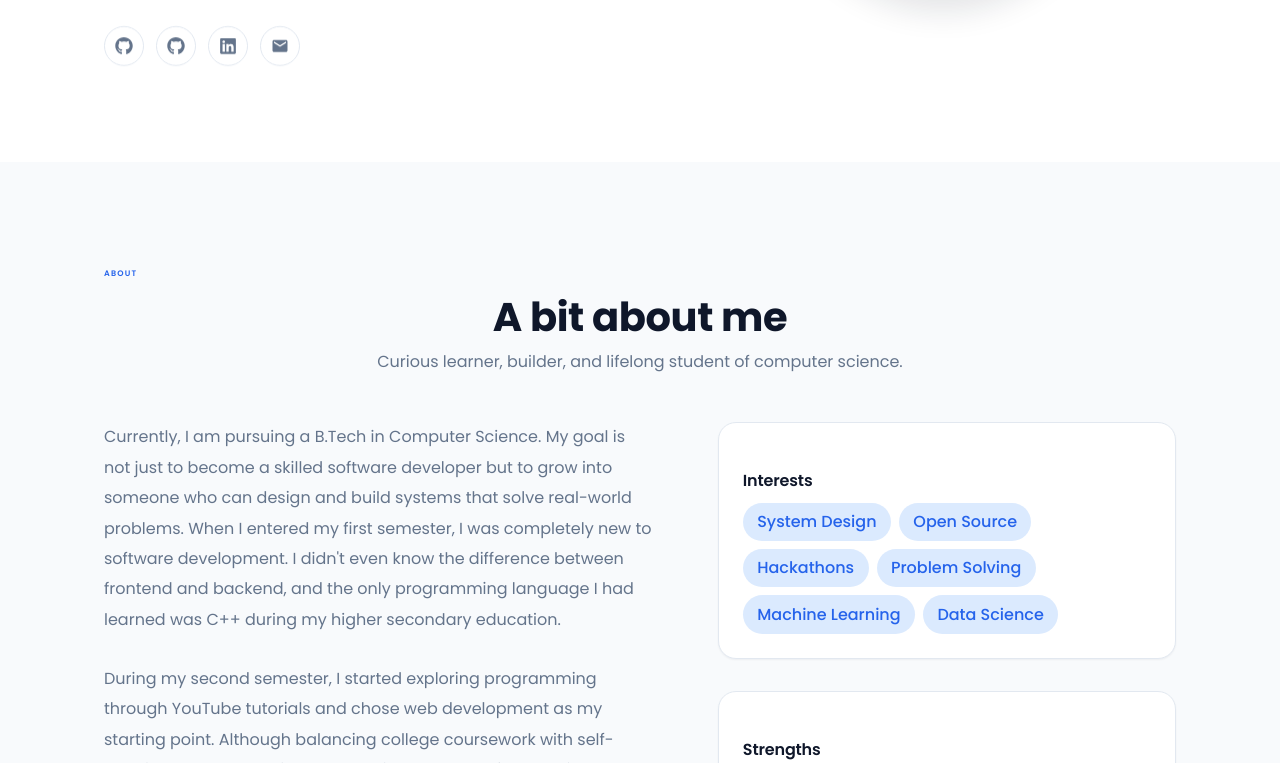
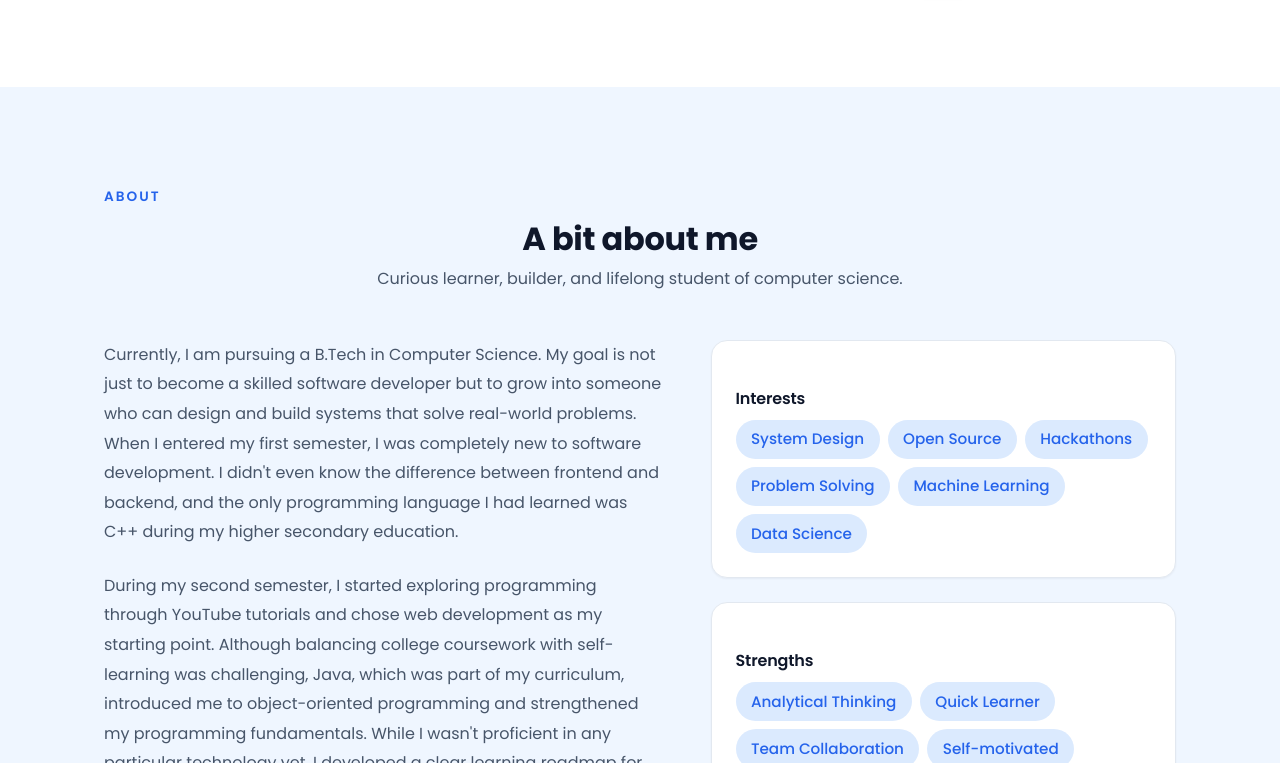
Before and after one commit to RAR2025/portfolio-website-, a React (Vite) app: page / in a window 1280 px wide. Shown: the part 537-1300 px from the top of the page. Built offline with nearby package versions, Linux system fonts and the light colour scheme.

Commit message:
fixed design

```diff
--- a/src/App.css
+++ b/src/App.css
@@ -24,34 +24,41 @@
 
 /* ---------- 1. Variables ---------- */
 :root {
+  /* Brand — used sparingly for primary actions and accents */
   --primary: #2563eb;
   --primary-hover: #1d4ed8;
   --primary-soft: #dbeafe;
+  --primary-tint: #eff6ff;
   --accent: #0ea5e9;
 
+  /* Surfaces */
   --bg: #ffffff;
   --bg-alt: #f8fafc;
   --bg-elevated: #ffffff;
+  --card: #ffffff;
+  --card-hover: #f8fafc;
 
+  /* Text — neutral hierarchy, no blue */
   --text: #0f172a;
-  --text-muted: #64748b;
-  --text-subtle: #94a3b8;
+  --text-muted: #475569;
+  --text-subtle: #64748b;
 
+  /* Borders */
   --border: #e2e8f0;
   --border-strong: #cbd5e1;
 
-  --card: #ffffff;
-  --card-hover: #f8fafc;
-
+  /* Shadows */
   --shadow-sm: 0 1px 2px rgba(15, 23, 42, 0.05);
   --shadow-md: 0 4px 16px rgba(15, 23, 42, 0.08);
   --shadow-lg: 0 12px 32px rgba(15, 23, 42, 0.12);
 
+  /* Radii */
   --radius-sm: 8px;
   --radius: 12px;
   --radius-lg: 16px;
   --radius-pill: 999px;
 
+  /* Spacing scale */
   --space-1: 0.25rem;
   --space-2: 0.5rem;
   --space-3: 0.75rem;
@@ -62,23 +69,37 @@
   --space-8: 4rem;
   --space-9: 6rem;
 
+  /* Layout */
   --container: 1120px;
   --nav-height: 72px;
 
+  /* Type & motion */
   --transition: 0.25s cubic-bezier(0.4, 0, 0.2, 1);
   --font-sans: 'Poppins', 'Inter', system-ui, -apple-system, 'Segoe UI', Roboto,
     sans-serif;
+
+  /* Responsive type scale (fluid) */
+  --text-xs: clamp(0.78rem, 0.72rem + 0.2vw, 0.85rem);
+  --text-sm: clamp(0.88rem, 0.82rem + 0.2vw, 0.95rem);
+  --text-base: clamp(0.95rem, 0.9rem + 0.2vw, 1rem);
+  --text-lg: clamp(1.05rem, 1rem + 0.3vw, 1.2rem);
+  --text-xl: clamp(1.25rem, 1.1rem + 0.6vw, 1.5rem);
+  --text-2xl: clamp(1.5rem, 1.2rem + 1.2vw, 2rem);
+  --text-3xl: clamp(2rem, 1.4rem + 2.4vw, 3rem);
 }
 
 [data-theme='dark'] {
   --primary: #60a5fa;
   --primary-hover: #93c5fd;
   --primary-soft: #1e3a8a;
+  --primary-tint: #0f172a;
   --accent: #38bdf8;
 
   --bg: #0b1220;
   --bg-alt: #0f172a;
   --bg-elevated: #111827;
+  --card: #111827;
+  --card-hover: #0f172a;
 
   --text: #e2e8f0;
   --text-muted: #94a3b8;
@@ -87,14 +108,9 @@
   --border: #1e293b;
   --border-strong: #334155;
 
-  --card: #111827;
-  --card-hover: #0f172a;
-
   --shadow-sm: 0 1px 2px rgba(0, 0, 0, 0.4);
   --shadow-md: 0 4px 16px rgba(0, 0, 0, 0.4);
   --shadow-lg: 0 12px 32px rgba(0, 0, 0, 0.5);
-
-  --primary-soft: #1e293b;
 }
 
 /* ---------- 2. Reset & Base ---------- */
@@ -113,7 +129,7 @@ body {
   margin: 0;
   min-height: 100vh;
   font-family: var(--font-sans);
-  font-size: 16px;
+  font-size: var(--text-base);
   line-height: 1.6;
   color: var(--text);
   background-color: var(--bg);
@@ -176,20 +192,20 @@ h6 {
 }
 
 h1 {
-  font-size: clamp(2rem, 4vw + 1rem, 3.5rem);
+  font-size: var(--text-3xl);
   font-weight: 800;
 }
 
 h2 {
-  font-size: clamp(1.5rem, 2.5vw + 0.5rem, 2.5rem);
+  font-size: var(--text-2xl);
 }
 
 h3 {
-  font-size: clamp(1rem, 1vw + 1rem, 1.5rem);
+  font-size: var(--text-xl);
 }
 
 h4 {
-  font-size: 1rem;
+  font-size: var(--text-lg);
 }
 
 .section-title {
@@ -201,14 +217,14 @@ h4 {
   text-align: center;
   color: var(--text-muted);
   margin-bottom: var(--space-7);
-  font-size: 1rem;
+  font-size: var(--text-base);
 }
 
 .section-title-eyebrow {
   display: inline-block;
   text-transform: uppercase;
   letter-spacing: 0.15em;
-  font-size: 0.5rem;
+  font-size: var(--text-xs);
   font-weight: 600;
   color: var(--primary);
   margin-bottom: var(--space-3);
@@ -228,7 +244,7 @@ h4 {
 }
 
 .section--alt {
-  background-color: var(--bg-alt);
+  background-color: var(--primary-tint);
 }
 
 /* ---------- 5. Buttons ---------- */
@@ -238,7 +254,7 @@ h4 {
   justify-content: center;
   gap: var(--space-2);
   padding: 0.7rem 1.4rem;
-  font-size: 1rem;
+  font-size: var(--text-base);
   font-weight: 600;
   border-radius: var(--radius-pill);
   border: 1px solid transparent;
@@ -282,7 +298,7 @@ h4 {
 
 .btn--sm {
   padding: 0.45rem 0.9rem;
-  font-size: 1rem;
+  font-size: var(--text-sm);
 }
 
 .btn--block {
@@ -316,7 +332,7 @@ h4 {
 
 .navbar__brand {
   font-weight: 700;
-  font-size: 1rem;
+  font-size: var(--text-lg);
   color: var(--text);
   display: inline-flex;
   align-items: center;
@@ -326,13 +342,13 @@ h4 {
 .navbar__brand-mark {
   width: 32px;
   height: 32px;
-  border-radius: 8px;
+  border-radius: var(--radius-sm);
   background: linear-gradient(135deg, var(--primary), var(--accent));
   color: #fff;
   display: inline-flex;
   align-items: center;
   justify-content: center;
-  font-size: 1rem;
+  font-size: var(--text-base);
   font-weight: 700;
 }
 
@@ -345,7 +361,7 @@ h4 {
 .navbar__link {
   position: relative;
   padding: 0.4rem 0.75rem;
-  font-size: 1rem;
+  font-size: var(--text-base);
   font-weight: 500;
   color: var(--text-muted);
   border-radius: var(--radius-sm);
@@ -446,7 +462,7 @@ h4 {
 
 .hero__greeting {
   display: inline-block;
-  font-size: 1rem;
+  font-size: var(--text-base);
   color: var(--primary);
   font-weight: 600;
   margin-bottom: var(--space-3);
@@ -458,14 +474,14 @@ h4 {
 }
 
 .hero__subtitle {
-  font-size: clamp(1rem, 1.2vw + 0.5rem, 1.5rem);
+  font-size: var(--text-xl);
   color: var(--primary);
   font-weight: 600;
   margin-bottom: var(--space-3);
 }
 
 .hero__tagline {
-  font-size: 1rem;
+  font-size: var(--text-base);
   color: var(--text-muted);
   max-width: 56ch;
   margin-bottom: var(--space-6);
@@ -516,6 +532,10 @@ h4 {
   box-shadow: var(--shadow-lg);
 }
 
+[data-theme='dark'] .hero__photo {
+  background: linear-gradient(135deg, var(--bg-alt), var(--primary-soft));
+}
+
 .hero__photo img {
   width: 100%;
   height: 100%;
@@ -525,67 +545,56 @@ h4 {
 }
 
 /* ---------- 8. About ---------- */
-
-@media (max-width:900px){
-
-.about__grid{
-
-    grid-template-columns:1fr;
+.about__grid {
+  display: grid;
+  grid-template-columns: 2fr 1fr;
+  gap: var(--space-7);
+  align-items: start;
 }
 
-.about__sidebar{
+@media (max-width: 900px) {
+  .about__grid {
+    grid-template-columns: 1fr;
+  }
 
-    position:static;
+  .about__sidebar {
+    position: static;
+  }
 }
 
+.about__sidebar {
+  display: flex;
+  flex-direction: column;
+  gap: var(--space-5);
+  position: sticky;
+  top: calc(var(--nav-height) + var(--space-4));
 }
-.about__grid{
-    display:grid;
-    grid-template-columns:2fr 1fr;
-    gap:4rem;
-    align-items:start;
+
+.about__panel {
+  background-color: var(--card);
+  border: 1px solid var(--border);
+  border-radius: var(--radius-lg);
+  padding: var(--space-5);
+  box-shadow: var(--shadow-sm);
 }
-.about__sidebar{
 
-    display:flex;
-    flex-direction:column;
-    gap:2rem;
-
-    position:sticky;
-    top:100px;
-}
-.about__panel{
-
-    background:var(--card);
-
-    border:1px solid var(--border);
-
-    border-radius:18px;
-
-    padding:1.5rem;
-
-    box-shadow:var(--shadow-sm);
-}
-.about__bio{
-
-    font-size:1rem;
-
-    line-height:1.9;
-
-    color:var(--text-muted);
+.about__bio {
+  font-size: var(--text-base);
+  line-height: 1.85;
+  color: var(--text-muted);
 }
 
 .about__bio strong {
   color: var(--text);
   font-weight: 600;
 }
-.about__bio p{
 
-    margin-bottom:1.8rem;
+.about__bio p {
+  margin-bottom: var(--space-5);
 }
 
 .about__subhead {
-  font-size: 1rem;
+  font-size: var(--text-base);
   font-weight: 600;
   color: var(--text);
   margin-top: var(--space-5);
@@ -602,10 +611,11 @@ h4 {
   display: inline-flex;
   align-items: center;
   padding: 0.4rem 0.9rem;
-  font-size: 1rem;
+  font-size: var(--text-sm);
   font-weight: 500;
   color: var(--primary);
   background-color: var(--primary-soft);
+  border: 1px solid transparent;
   border-radius: var(--radius-pill);
 }
 
@@ -676,12 +686,12 @@ h4 {
 }
 
 .education-card__degree {
-  font-size: 1rem;
+  font-size: var(--text-lg);
   font-weight: 600;
 }
 
 .education-card__duration {
-  font-size: 1rem;
+  font-size: var(--text-sm);
   color: var(--primary);
   font-weight: 600;
   background-color: var(--primary-soft);
@@ -695,14 +705,14 @@ h4 {
 }
 
 .education-card__score {
-  font-size: 1rem;
+  font-size: var(--text-sm);
   color: var(--text-muted);
   margin-top: var(--space-1);
 }
 
 .education-card__description {
   margin-top: var(--space-2);
-  font-size: 1rem;
+  font-size: var(--text-base);
 }
 
 /* ---------- 10. Skills ---------- */
@@ -727,7 +737,7 @@ h4 {
 }
 
 .skills__category-title {
-  font-size: 1rem;
+  font-size: var(--text-sm);
   font-weight: 600;
   color: var(--primary);
   margin-bottom: var(--space-4);
@@ -745,7 +755,7 @@ h4 {
   display: inline-flex;
   align-items: center;
   padding: 0.45rem 0.95rem;
-  font-size: 1rem;
+  font-size: var(--text-sm);
   font-weight: 500;
   color: var(--text);
   background-color: var(--bg-alt);
@@ -770,28 +780,24 @@ h4 {
 }
 
 .profile-card {
-    position: relative;
-    overflow: hidden;
-
-    background: var(--card);
-    border: 1px solid var(--border);
-    border-radius: 22px;
-
-    padding: 1.8rem;
-
-    box-shadow:
-        0 6px 18px rgba(0,0,0,.05),
-        0 1px 3px rgba(0,0,0,.04);
-
-    transition: .35s ease;
+  position: relative;
+  overflow: hidden;
+  display: flex;
+  flex-direction: column;
+  gap: var(--space-4);
+  background-color: var(--card);
+  border: 1px solid var(--border);
+  border-radius: var(--radius-lg);
+  padding: var(--space-5);
+  box-shadow: var(--shadow-sm);
+  transition: transform var(--transition), box-shadow var(--transition),
+    border-color var(--transition);
 }
 
-.profile-card:hover{
-    transform: translateY(-8px);
-    border-color: var(--primary);
-
-    box-shadow:
-        0 20px 45px rgba(0,0,0,.12);
+.profile-card:hover {
+  transform: translateY(-4px);
+  border-color: var(--border-strong);
+  box-shadow: var(--shadow-md);
 }
 
 .profile-card__header {
@@ -803,11 +809,11 @@ h4 {
 .profile-card__logo {
   width: 48px;
   height: 48px;
-  border-radius: 12px;
+  border-radius: var(--radius);
   display: flex;
   align-items: center;
   justify-content: center;
-  font-size: 42px;
+  font-size: var(--text-2xl);
 }
 
 .profile-card__logo svg {
@@ -815,58 +821,45 @@ h4 {
   height: 40px;
 }
 
-.profile-card__platform{
-
-    font-size:1.5rem;
-
-    font-weight:700;
+.profile-card__platform {
+  font-size: var(--text-lg);
+  font-weight: 700;
+  color: var(--text);
 }
 
 .profile-card__username {
-  font-size: 1rem;
+  font-size: var(--text-sm);
   color: var(--text-muted);
 }
 
 .profile-card__description {
-  font-size: 1rem;
+  font-size: var(--text-base);
+  color: var(--text-muted);
   flex-grow: 1;
 }
 
-.profile-card__stats{
-
-    display:grid;
-    grid-template-columns:repeat(2,1fr);
-
-    gap:14px;
-
-    background:none;
-
-    padding:0;
-}
-.profile-card__stat-value{
-
-    font-size:2rem;
-
-    font-weight:800;
-
-    letter-spacing:-1px;
-
-    color:var(--primary);
-
-    line-height:1;
+.profile-card__stats {
+  display: grid;
+  grid-template-columns: repeat(2, 1fr);
+  gap: var(--space-3);
+  padding: 0;
+  background: none;
 }
 
-.profile-card__stat-label{
+.profile-card__stat-value {
+  font-size: var(--text-2xl);
+  font-weight: 800;
+  letter-spacing: -0.02em;
+  color: var(--primary);
+  line-height: 1;
+}
 
-    margin-top:8px;
-
-    font-size:0.5rem;
-
-    text-transform:uppercase;
-
-    letter-spacing:1.3px;
-
-    opacity:.75;
+.profile-card__stat-label {
+  margin-top: var(--space-2);
+  font-size: var(--text-xs);
+  text-transform: uppercase;
+  letter-spacing: 0.1em;
+  color: var(--text-subtle);
 }
 
 /* ---------- 12. Projects ---------- */
@@ -919,12 +912,13 @@ h4 {
 }
 
 .project-card__title {
-  font-size: 1rem;
+  font-size: var(--text-lg);
   font-weight: 600;
 }
 
 .project-card__description {
-  font-size: 1rem;
+  font-size: var(--text-base);
+  color: var(--text-muted);
   flex-grow: 1;
 }
 
@@ -935,7 +929,7 @@ h4 {
 }
 
 .project-tag {
-  font-size: 1rem;
+  font-size: var(--text-sm);
   font-weight: 500;
   color: var(--text-muted);
   background-color: var(--bg-alt);
@@ -994,34 +988,36 @@ h4 {
 }
 
 .achievement-card__title {
-  font-size: 1rem;
+  font-size: var(--text-lg);
   font-weight: 600;
 }
 
 .achievement-card__competition {
-  font-size: 1rem;
+  font-size: var(--text-xs);
   color: var(--primary);
   font-weight: 600;
   text-transform: uppercase;
-  letter-spacing: 0.05em;
+  letter-spacing: 0.08em;
 }
 
 .achievement-card__position {
   display: inline-block;
-  font-size: 1rem;
-  color: var(--text-muted);
+  font-size: var(--text-sm);
+  color: var(--text);
   background-color: var(--bg-alt);
+  border: 1px solid var(--border);
   padding: 0.2rem 0.7rem;
   border-radius: var(--radius-pill);
   align-self: flex-start;
 }
 
 .achievement-card__description {
-  font-size: 1rem;
+  font-size: var(--text-base);
+  color: var(--text-muted);
 }
 
 .achievement-card__date {
-  font-size: 1rem;
+  font-size: var(--text-sm);
   color: var(--text-subtle);
   margin-top: auto;
 }
@@ -1076,19 +1072,19 @@ h4 {
 
 .document-card__type {
   display: inline-block;
-  font-size: 0.5rem;
+  font-size: var(--text-xs);
   font-weight: 600;
   color: var(--primary);
   background-color: var(--primary-soft);
-  padding: 0.18rem 0.55rem;
+  padding: 0.2rem 0.6rem;
   border-radius: var(--radius-pill);
   text-transform: uppercase;
-  letter-spacing: 0.05em;
+  letter-spacing: 0.06em;
   align-self: flex-start;
 }
 
 .document-card__title {
-  font-size: 1rem;
+  font-size: var(--text-base);
   font-weight: 600;
   flex-grow: 1;
 }
@@ -1106,19 +1102,20 @@ h4 {
 }
 
 .contact__lead {
-  font-size: 1rem;
+  font-size: var(--text-base);
   color: var(--text-muted);
   margin-bottom: var(--space-5);
 }
 
 .contact__email {
-  font-size: 1rem;
+  font-size: var(--text-lg);
   font-weight: 600;
   color: var(--primary);
   margin-bottom: var(--space-5);
   display: inline-flex;
   align-items: center;
   gap: var(--space-2);
+  word-break: break-all;
 }
 
 .contact__actions {
@@ -1170,7 +1167,7 @@ h4 {
 }
 
 .footer__copy {
-  font-size: 1rem;
+  font-size: var(--text-sm);
   color: var(--text-muted);
 }
 
@@ -1357,4 +1354,9 @@ h4 {
   .hero__cta .btn {
     flex: 1;
   }
+
+  .footer__top {
+    right: var(--space-4);
+    bottom: var(--space-4);
+  }
 }
```
